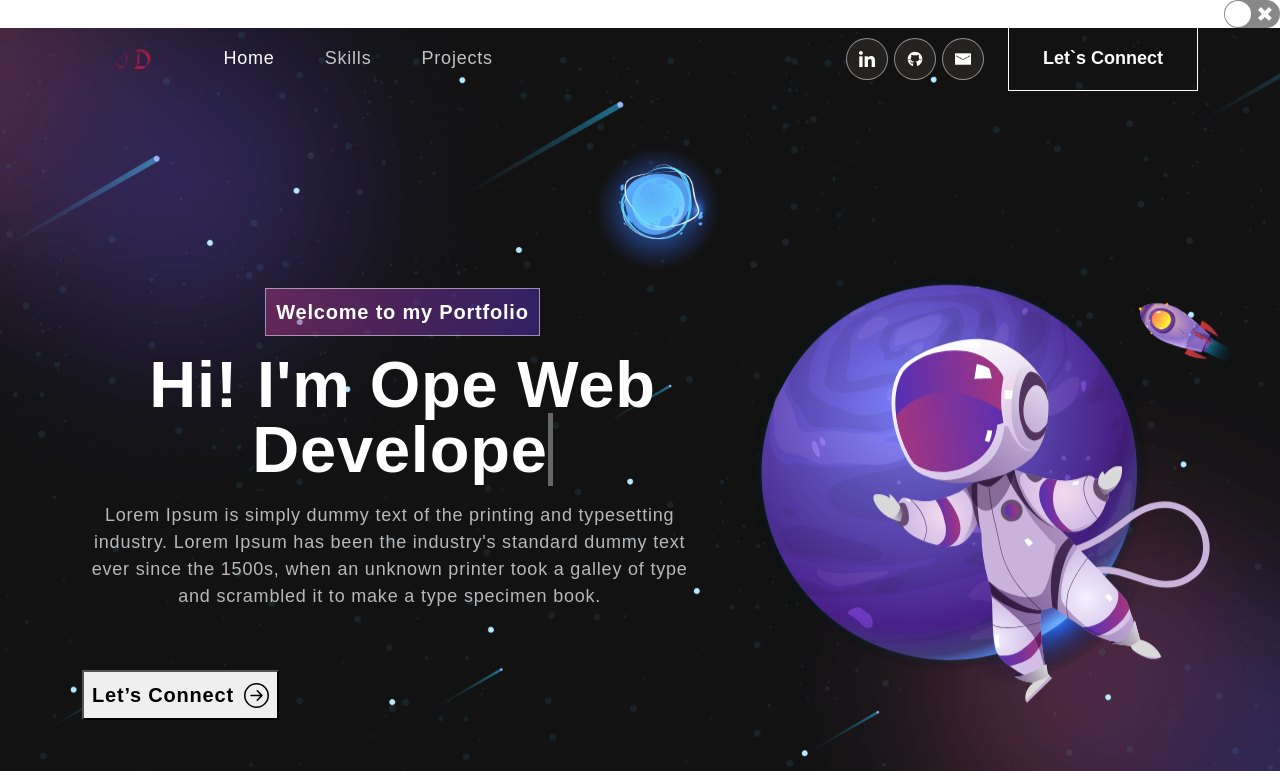
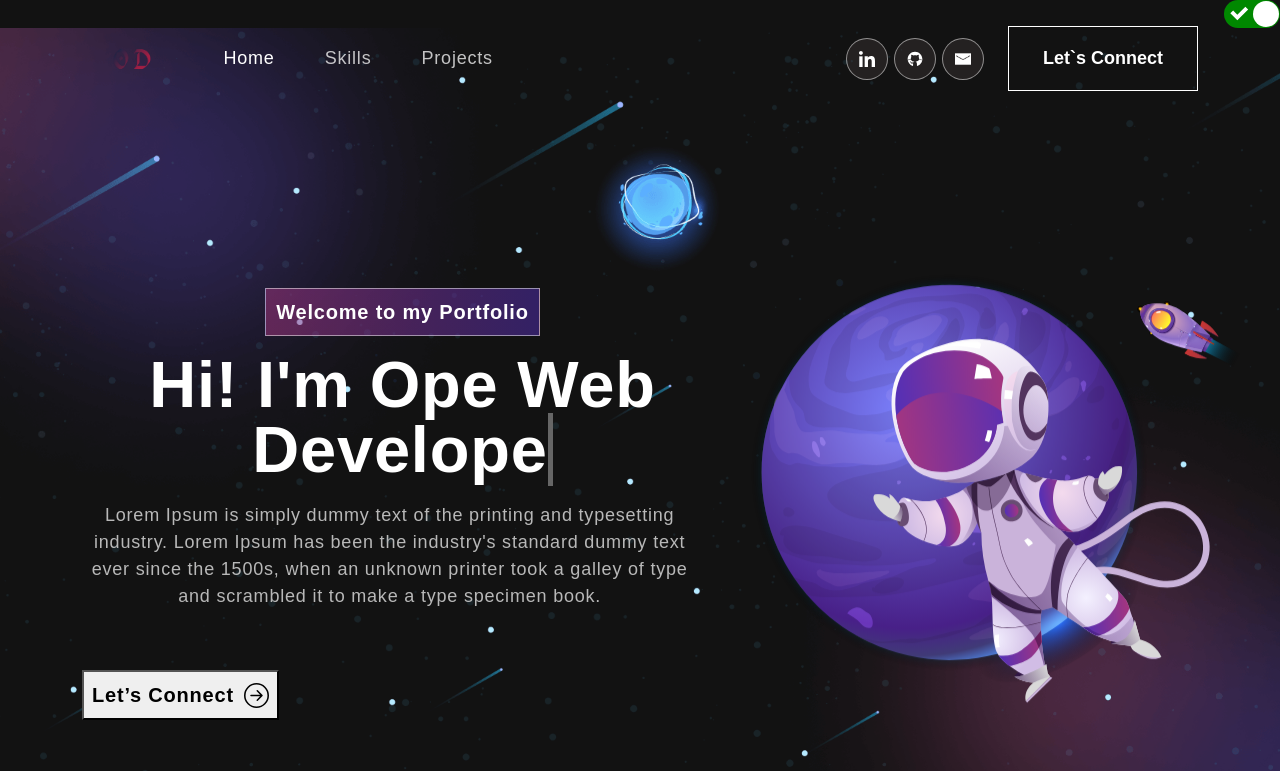
Before and after one commit to OpeDada/portfolio_v2, a React (Create React App) app: page / in a window 1280 px wide. Shown: the top 771 px of the page. Built offline with nearby package versions, Linux system fonts and the light colour scheme.

Commit message:
passed the toggle fnc to react switch

```diff
--- a/src/App.js
+++ b/src/App.js
@@ -12,7 +12,7 @@ import ReactSwitch from 'react-switch';
 export const ThemeContext = createContext(null)
 
 function App() {
-  const [theme, setTheme] = useState("light")
+  const [theme, setTheme] = useState("dark")
 
   const toggleTheme = () => {
     setTheme((curr) => (curr === "light" ? "dark" : "light"))
@@ -20,10 +20,10 @@ function App() {
   return (
     <ThemeContext.Provider value={{ theme, toggleTheme}}>
       <div className="App" id={theme}>
+        <div className='switch'>
+          <ReactSwitch onChange={toggleTheme} checked={theme === "dark"} />
+        </div>
         <NavBar />
-        <div className='switch'>
-          <ReactSwitch  />
-        </div>
         <Banner />
         <Skills />
         <Projects />
```
